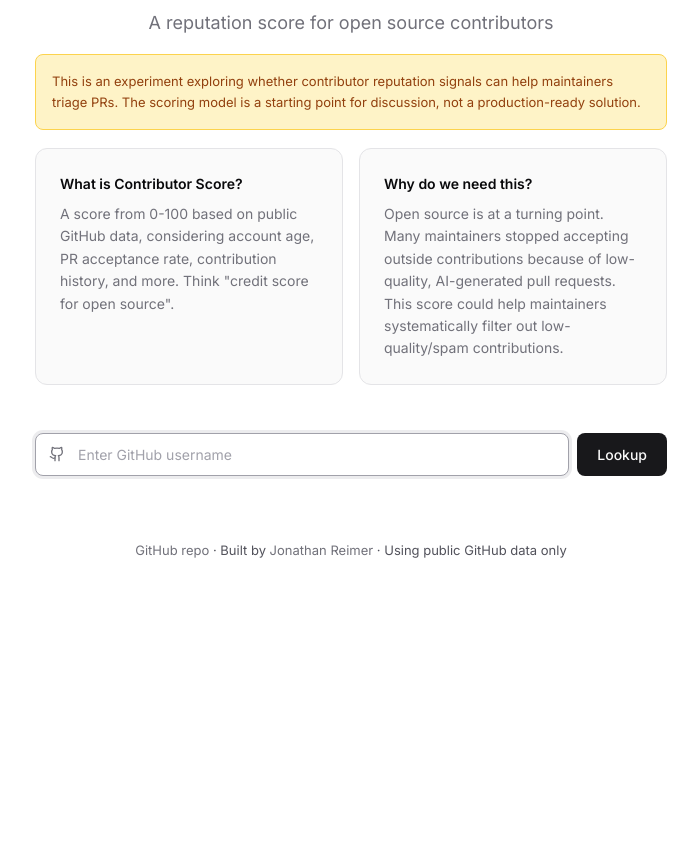
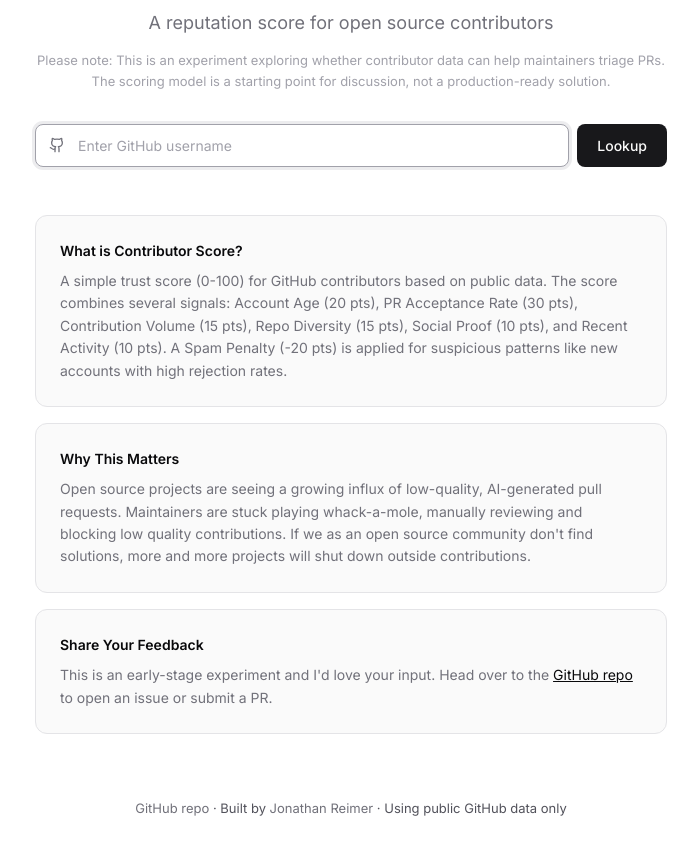
Before and after one commit to jonathimer/contributor-score, a website: page index.html in a window 1280 px wide. Shown: the part 192-1046 px from the top of the page, without its empty margins (289-987 px from the left). Before the commit the page ends 833 px from the top, so only its background shows below. Drawn offline with Linux system fonts and the light colour scheme.

Commit message:
improve page

```diff
--- a/index.html
+++ b/index.html
@@ -31,7 +31,7 @@
 
     header {
       text-align: center;
-      margin-bottom: 18px;
+      margin-bottom: 32px;
     }
 
     .badge {
@@ -60,19 +60,19 @@
     }
 
     .note {
-      margin-top: 16px;
-      padding: 16px;
-      background: #fef3c7;
-      border: 1px solid #fcd34d;
-      border-radius: 8px;
-      color: #92400e;
+      margin-top: 12px;
+      padding: 0;
+      background: transparent;
+      border: none;
+      border-radius: 0;
+      color: #a1a1aa;
       font-size: 13px;
-      text-align: left;
+      text-align: center;
     }
 
     .info-section {
       display: grid;
-      grid-template-columns: 1fr 1fr;
+      grid-template-columns: 1fr;
       gap: 16px;
       margin-bottom: 48px;
     }
@@ -97,8 +97,17 @@
       line-height: 1.6;
     }
 
+    .info-card a {
+      color: #09090b;
+      text-decoration: underline;
+    }
+
+    .info-card a:hover {
+      color: #52525b;
+    }
+
     .search-box {
-      margin-bottom: 32px;
+      margin-bottom: 48px;
     }
 
     .input-group {
@@ -551,10 +560,6 @@
         font-size: 16px;
       }
 
-      .info-section {
-        grid-template-columns: 1fr;
-      }
-
       .input-group {
         flex-direction: column;
       }
@@ -581,19 +586,8 @@
       <span class="badge">Open Source</span>
       <h1>Contributor Score</h1>
       <p class="subtitle">A reputation score for open source contributors</p>
-      <p class="note">This is an experiment exploring whether contributor reputation signals can help maintainers triage PRs. The scoring model is a starting point for discussion, not a production-ready solution.</p>
+      <p class="note">Please note: This is an experiment exploring whether contributor data can help maintainers triage PRs. The scoring model is a starting point for discussion, not a production-ready solution.</p>
     </header>
-
-    <div class="info-section">
-      <div class="info-card">
-        <h2>What is Contributor Score?</h2>
-        <p>A score from 0-100 based on public GitHub data, considering account age, PR acceptance rate, contribution history, and more. Think "credit score for open source".</p>
-      </div>
-      <div class="info-card">
-        <h2>Why do we need this?</h2>
-        <p>Open source is at a turning point. Many maintainers stopped accepting outside contributions because of low-quality, AI-generated pull requests. This score could help maintainers systematically filter out low-quality/spam contributions. </p>
-      </div>
-    </div>
 
     <div class="search-box">
       <div class="input-group">
@@ -602,6 +596,21 @@
           <input type="text" id="username" placeholder="Enter GitHub username" autofocus>
         </div>
         <button id="lookup-btn" onclick="lookupScore()">Lookup</button>
+      </div>
+    </div>
+
+    <div class="info-section">
+      <div class="info-card">
+        <h2>What is Contributor Score?</h2>
+        <p>A simple trust score (0-100) for GitHub contributors based on public data. The score combines several signals: Account Age (20 pts), PR Acceptance Rate (30 pts), Contribution Volume (15 pts), Repo Diversity (15 pts), Social Proof (10 pts), and Recent Activity (10 pts). A Spam Penalty (-20 pts) is applied for suspicious patterns like new accounts with high rejection rates.</p>
+      </div>
+      <div class="info-card">
+        <h2>Why This Matters</h2>
+        <p>Open source projects are seeing a growing influx of low-quality, AI-generated pull requests. Maintainers are stuck playing whack-a-mole, manually reviewing and blocking low quality contributions. If we as an open source community don't find solutions, more and more projects will shut down outside contributions.</p>
+      </div>
+      <div class="info-card">
+        <h2>Share Your Feedback</h2>
+        <p>This is an early-stage experiment and I'd love your input. Head over to the <a href="https://github.com/jonathimer/contributor-score" target="_blank">GitHub repo</a> to open an issue or submit a PR.</p>
       </div>
     </div>
 
```
